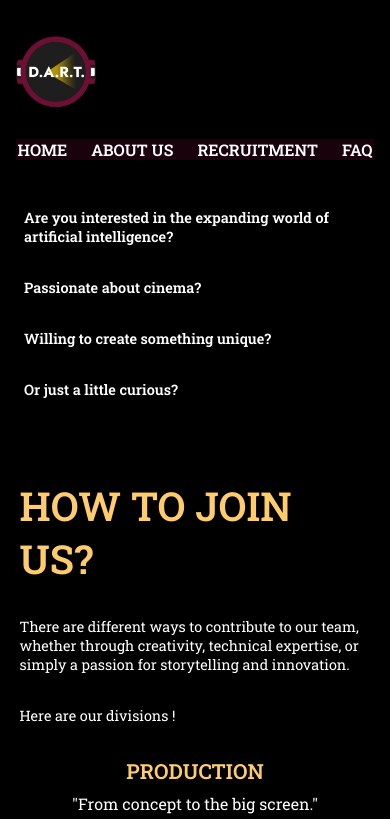
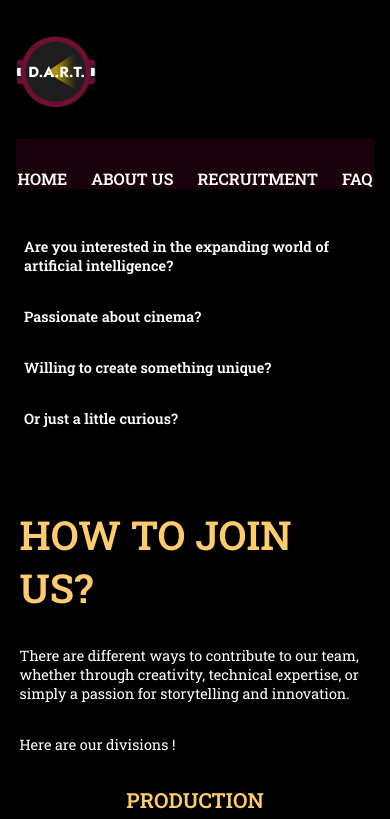
Before and after one commit to celul123/D.A.R.T., a plain HTML site: page index.html in a window 390 px wide. Shown: the top 819 px of the page. Drawn offline with Linux system fonts and the light colour scheme.

Commit message:
Add files via upload

```diff
--- a/recruitment.css
+++ b/recruitment.css
@@ -224,12 +224,11 @@ a{
     padding-left: 2rem;
 }
 
-/* Genel stil (mevcut kod) */
 
-/* Mobil ve küçük ekranlar için düzenlemeler */
+
 @media (max-width: 768px) {
     body {
-      font-size: 80%; /* Daha küçük metin boyutu */
+      font-size: 80%;
     }
 
     .top{
@@ -237,7 +236,7 @@ a{
     }
 
     .navbar {
-      flex-direction: column; /* Navbar'ı dikey hizala */
+      flex-direction: column;
       align-items: flex-start;
       gap: 1.5rem;
       padding: 1rem;
@@ -255,7 +254,8 @@ a{
 
     .navbar .right {
       gap: 1.5rem;
-      padding-top: 0;
+      padding-top: 0.5;
+      padding-bottom: 0.5;
       justify-content: center;
       width: 100%;
       background-color: #1A020C;
```
